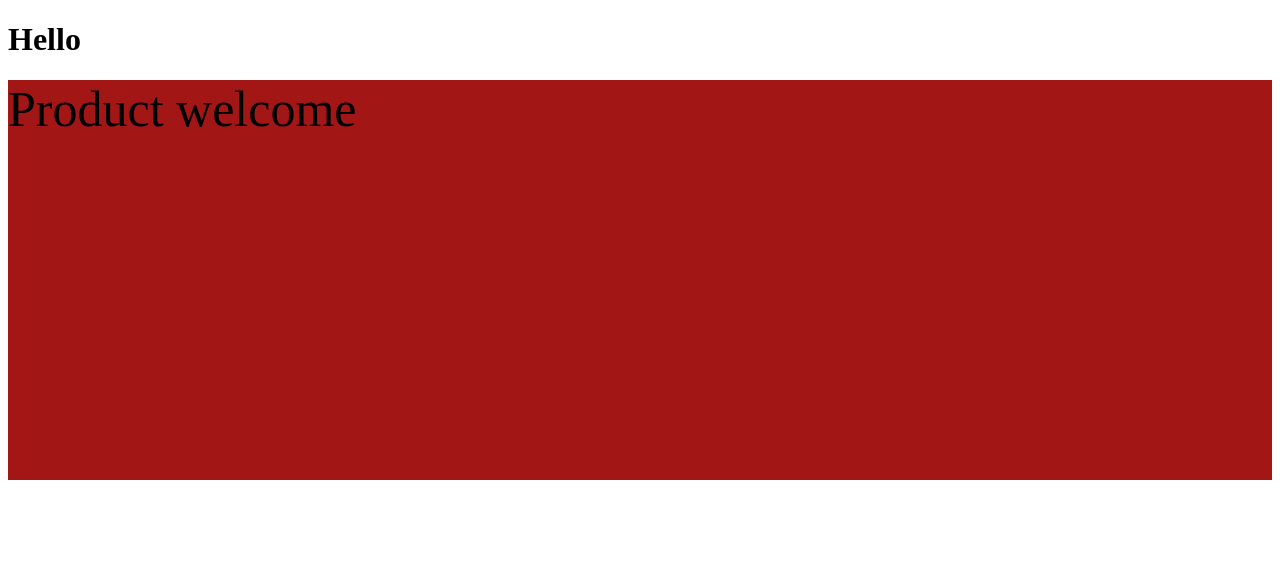
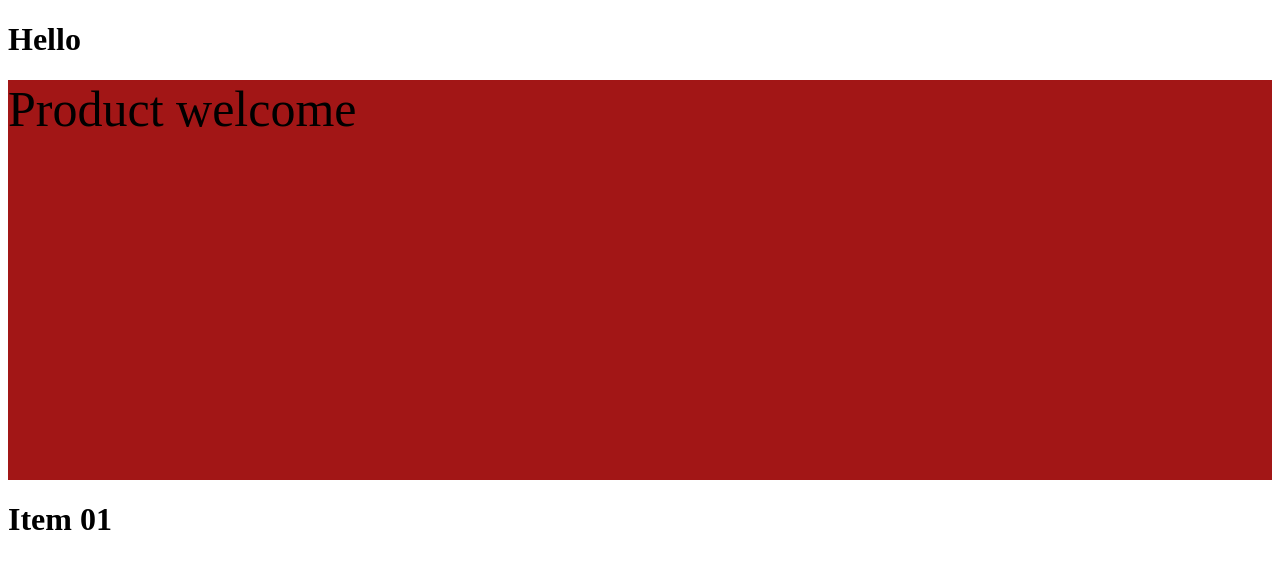
Before and after one commit to SandhanuDulmeth/firstProject-React-Vite, a React (Vite) app: page /products in a window 1280 px wide. Shown: the top 568 px of the page. Built offline with nearby package versions, Linux system fonts and the light colour scheme.

Commit message:
add ProductItem component and integrate it into App

```diff
--- a/src/App.jsx
+++ b/src/App.jsx
@@ -4,6 +4,7 @@ import './App.css'
 import Product from './Products'
 import Home from './Home'
 import { BrowserRouter, Routes, Route } from 'react-router-dom'
+import ProductItem from './ProductItem'
 
 function App() {
   const [count, setCount] = useState(0)
@@ -18,6 +19,8 @@ function App() {
      </Routes>
      </BrowserRouter>
 
+
+    <ProductItem/>
     </>
   )
 }
--- /dev/null
+++ b/src/ProductItem.jsx
@@ -0,0 +1,7 @@
+export default function ProductItem() {
+    return (
+        <>
+           <h1>Item 01</h1>
+        </>
+    );
+}
```
